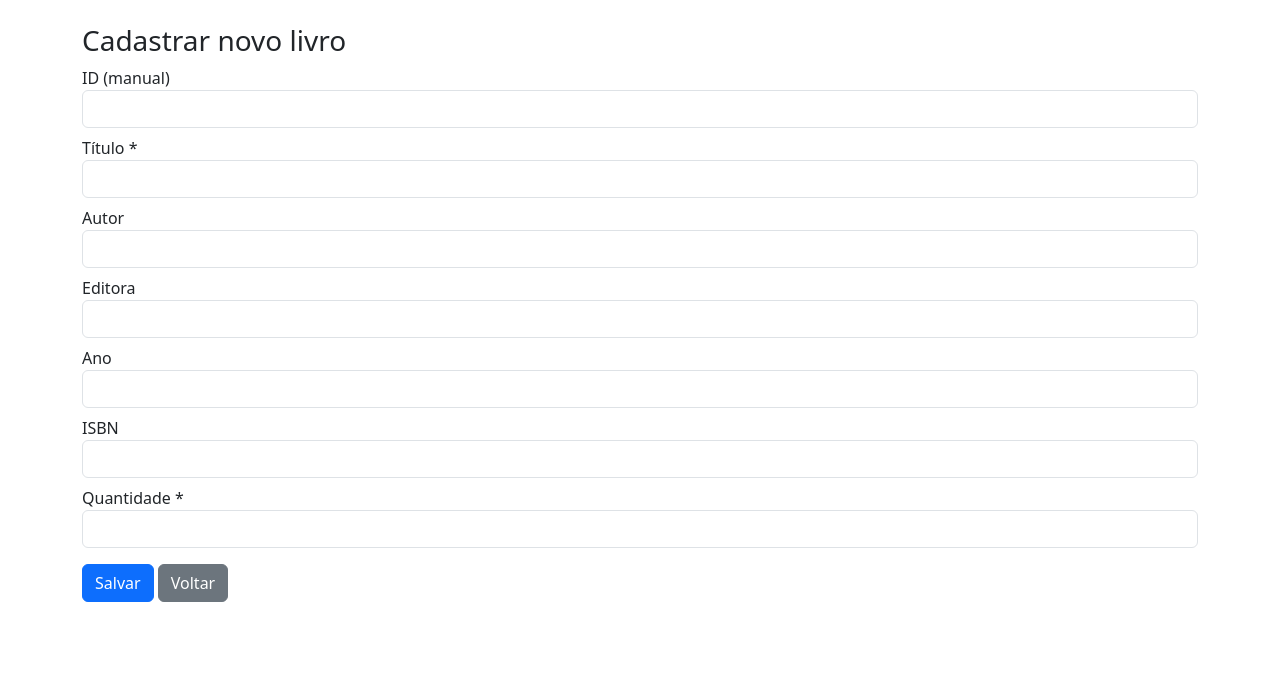
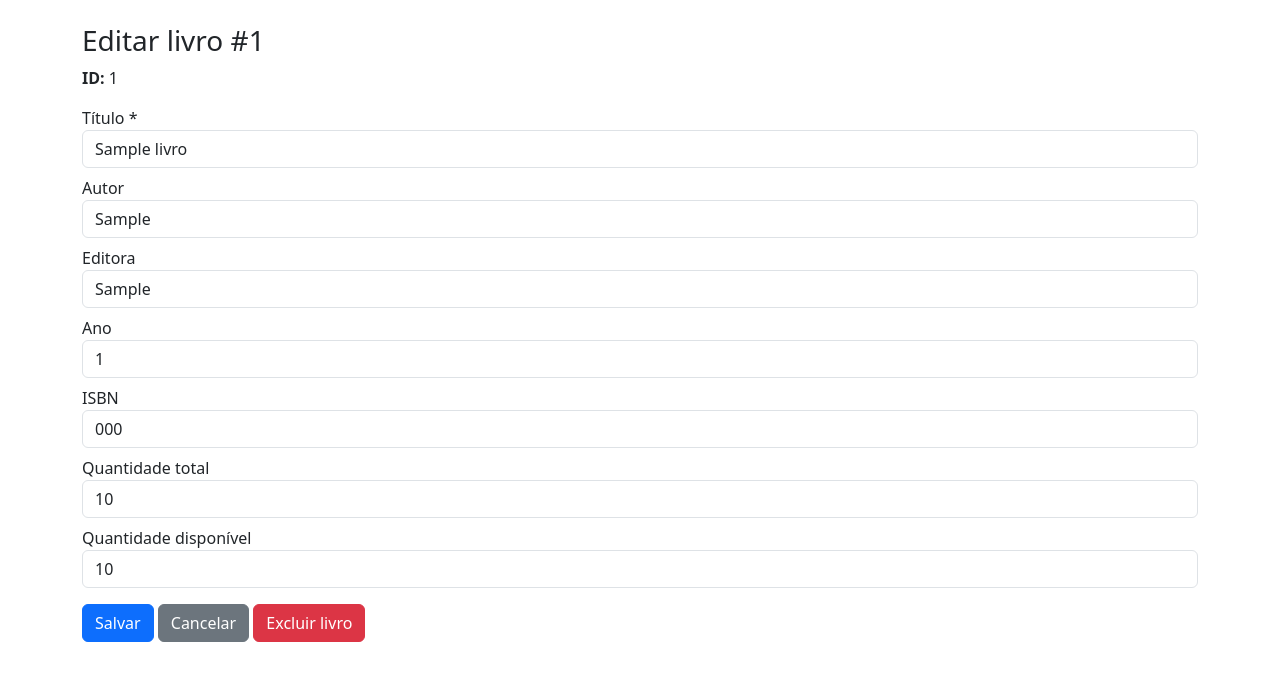
Before and after one commit to lucasmarista/maristabiblioteca, a Flask app: page /livros/1/editar in a window 1280 px wide. Shown: the part 56-737 px from the top of the page. Run offline with Flask 3, Linux system fonts and the light colour scheme; tables that the repository leaves empty hold one stand-in row (values such as "Sample post").

Commit message:
Update livro_form.html

```diff
--- a/templates/livro_form.html
+++ b/templates/livro_form.html
@@ -1,29 +1,73 @@
 {% extends "base.html" %}
 {% block content %}
-<h3>Cadastrar novo livro</h3>
-<form method="post">
-  <label>ID (manual)</label>
-  <input type="number" name="id" class="form-control mb-2" required>
+
+{% if livro %}
+  <h3>Editar livro #{{ livro.id }}</h3>
+  <form method="post" action="{{ url_for('editar_livro', livro_id=livro.id) }}">
+{% else %}
+  <h3>Cadastrar novo livro</h3>
+  <form method="post" action="{{ url_for('novo_livro') }}">
+{% endif %}
+
+  {% if not livro %}
+    <label>ID (manual) *</label>
+    <input type="number" name="id" class="form-control mb-2" required>
+  {% else %}
+    <p><strong>ID:</strong> {{ livro.id }}</p>
+  {% endif %}
 
   <label>Título *</label>
-  <input type="text" name="titulo" class="form-control mb-2" required>
+  <input type="text" name="titulo"
+         value="{{ livro.titulo if livro else '' }}"
+         class="form-control mb-2" required>
 
   <label>Autor</label>
-  <input type="text" name="autor" class="form-control mb-2">
+  <input type="text" name="autor"
+         value="{{ livro.autor if livro else '' }}"
+         class="form-control mb-2">
 
   <label>Editora</label>
-  <input type="text" name="editora" class="form-control mb-2">
+  <input type="text" name="editora"
+         value="{{ livro.editora if livro else '' }}"
+         class="form-control mb-2">
 
   <label>Ano</label>
-  <input type="number" name="ano" class="form-control mb-2">
+  <input type="number" name="ano"
+         value="{{ livro.ano if livro and livro.ano else '' }}"
+         class="form-control mb-2">
 
   <label>ISBN</label>
-  <input type="text" name="isbn" class="form-control mb-2">
+  <input type="text" name="isbn"
+         value="{{ livro.isbn if livro else '' }}"
+         class="form-control mb-2">
 
-  <label>Quantidade *</label>
-  <input type="number" name="quantidade" min="1" class="form-control mb-3" required>
+  {% if livro %}
+    <label>Quantidade total</label>
+    <input type="number" name="quantidade_total"
+           value="{{ livro.quantidade_total }}"
+           class="form-control mb-2">
+
+    <label>Quantidade disponível</label>
+    <input type="number" name="quantidade_disponivel"
+           value="{{ livro.quantidade_disponivel }}"
+           class="form-control mb-3">
+  {% else %}
+    <label>Quantidade (exemplares) *</label>
+    <input type="number" name="quantidade" min="1"
+           class="form-control mb-3" required>
+  {% endif %}
 
   <button type="submit" class="btn btn-primary">Salvar</button>
-  <a href="{{ url_for('index') }}" class="btn btn-secondary">Voltar</a>
+  <a href="{{ url_for('listar_livros') }}" class="btn btn-secondary">Cancelar</a>
+
+  {% if livro %}
+    <form method="post"
+          action="{{ url_for('excluir_livro', livro_id=livro.id) }}"
+          style="display:inline;"
+          onsubmit="return confirm('Tem certeza que deseja excluir este livro?');">
+      <button type="submit" class="btn btn-danger">Excluir livro</button>
+    </form>
+  {% endif %}
 </form>
+
 {% endblock %}
```
